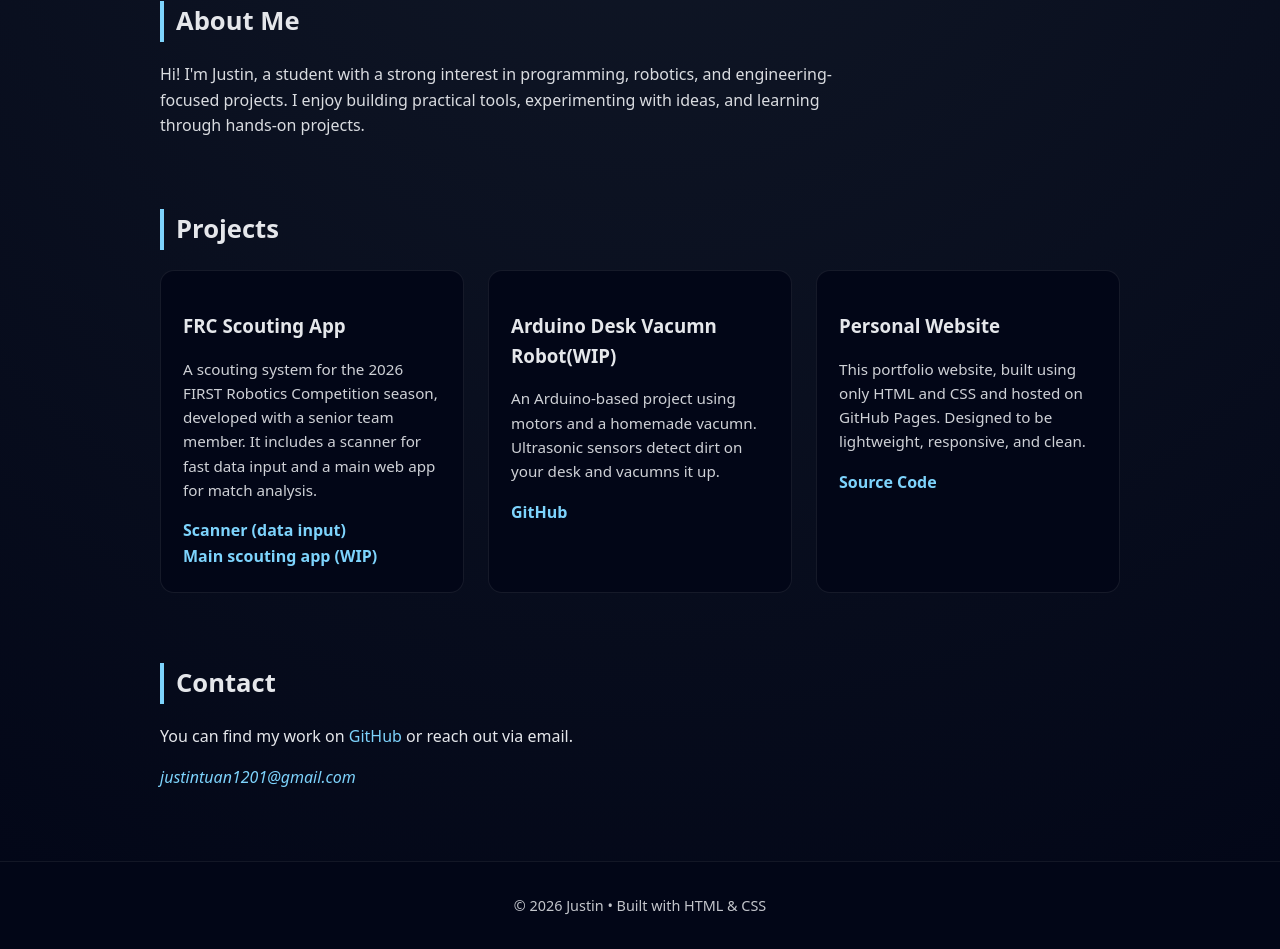
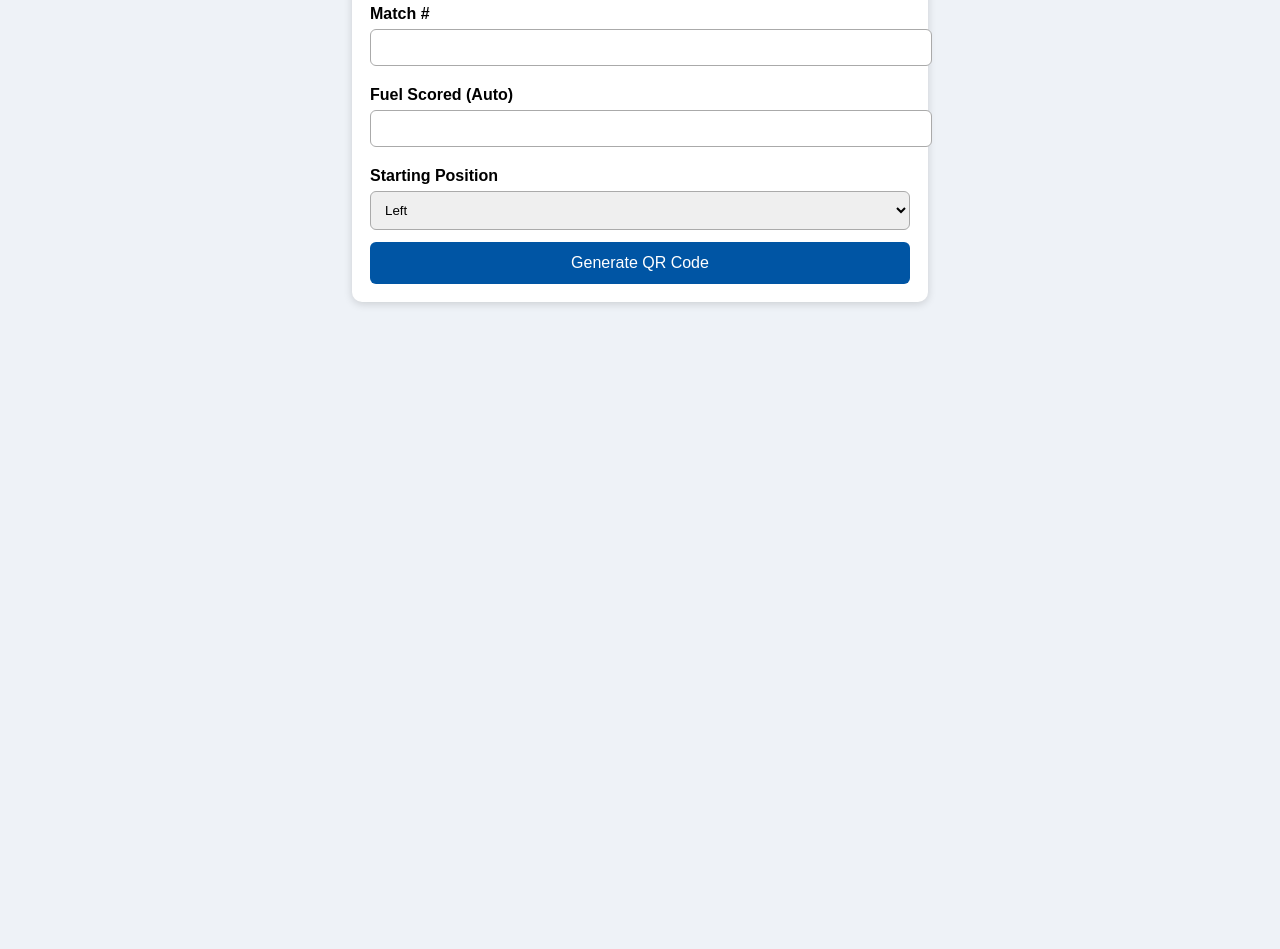
Before and after one commit to minesoil/Tuan-s-Test-Website, a plain HTML site: page index.html in a window 1280 px wide. Shown: the part 265-1214 px from the top of the page. After the commit the page ends 800 px from the top, so only its background shows below. Drawn offline with Linux system fonts and the light colour scheme; a script that the page names is missing.

Commit message:
Revamp index.html for FRC 2026 Scouting
Replaced portfolio content with FRC 2026 scouting form and updated styles.

```diff
--- a/index.html
+++ b/index.html
@@ -1,263 +1,116 @@
 <!DOCTYPE html>
 <html lang="en">
 <head>
-    <meta charset="utf-8" />
-    <meta name="viewport" content="width=device-width, initial-scale=1" />
-    <title>Justin's Portfolio</title>
-    <meta name="description" content="Justin T. -> programmer showcasing robotics, web projects, and other experiments." />
-    <link rel="icon" href="/favicon.ico" />
-
-    <style>
-        /* ===== Base Reset ===== */
-        *, *::before, *::after {
-            box-sizing: border-box;
-        }
-
-        body {
-            margin: 0;
-            background-color: #020617;
-            background-image: radial-gradient(circle at top, #111827, #020617);
-            color: #e5e7eb;
-            font-family: system-ui, -apple-system, "Segoe UI", Roboto, Arial, sans-serif;
-            line-height: 1.6;
-        }
-
-        a {
-            color: #7dd3fc;
-            text-decoration: none;
-            position: relative;
-            transition: color 0.25s ease;
-        }
-
-        a::after {
-            content: "";
-            position: absolute;
-            left: 0;
-            bottom: -2px;
-            width: 0;
-            height: 2px;
-            background: linear-gradient(90deg, #7dd3fc, #a78bfa);
-            transition: width 0.3s ease;
-        }
-
-        a:hover {
-            color: #a78bfa;
-        }
-
-        a:hover::after {
-            width: 100%;
-        }
-
-        :focus {
-            outline: 3px solid rgba(167,139,250,0.4);
-            outline-offset: 2px;
-        }
-
-        /* ===== Header ===== */
-        header {
-            background: linear-gradient(135deg, #0ea5e9, #6366f1);
-            background-size: 200% 200%;
-            animation: gradientShift 8s ease infinite;
-            padding: 48px 20px;
-            text-align: center;
-        }
-
-        @keyframes gradientShift {
-            0% { background-position: 0% 50%; }
-            50% { background-position: 100% 50%; }
-            100% { background-position: 0% 50%; }
-        }
-
-        header h1 {
-            font-size: 2.4rem;
-            margin-bottom: 6px;
-            letter-spacing: 0.5px;
-        }
-
-        header p {
-            font-size: 1.05rem;
-            opacity: 0.95;
-            margin: 0;
-        }
-
-        /* ===== Layout ===== */
-        main {
-            max-width: 1000px;
-            margin: 50px auto;
-            padding: 0 20px;
-        }
-
-        section {
-            margin-bottom: 70px;
-        }
-
-        section h2 {
-            font-size: 1.6rem;
-            margin-bottom: 20px;
-            padding-left: 12px;
-            border-left: 4px solid #7dd3fc;
-        }
-
-        /* ===== About ===== */
-        .about p {
-            max-width: 720px;
-            opacity: 0.95;
-        }
-
-        /* ===== Projects ===== */
-        .projects {
-            display: grid;
-            grid-template-columns: repeat(auto-fit, minmax(260px, 1fr));
-            gap: 24px;
-        }
-
-        .project-card {
-            background-color: #020617;
-            border: 1px solid rgba(255,255,255,0.08);
-            border-radius: 14px;
-            padding: 22px;
-            transition:
-                transform 0.25s ease,
-                box-shadow 0.25s ease,
-                border-color 0.25s ease;
-        }
-
-        .project-card:hover,
-        .project-card:focus-within {
-            transform: translateY(-6px);
-            box-shadow: 0 20px 40px rgba(0,0,0,0.45);
-            border-color: rgba(167,139,250,0.5);
-        }
-
-        .project-card h3 {
-            margin-bottom: 10px;
-        }
-
-        .project-card p {
-            font-size: 0.95rem;
-            opacity: 0.9;
-            margin-bottom: 16px;
-        }
-
-        .project-links a {
-            display: inline-block;
-            margin-right: 18px;
-            font-weight: 600;
-        }
-
-        /* ===== Footer ===== */
-        footer {
-            text-align: center;
-            padding: 32px 20px;
-            background-color: #020617;
-            border-top: 1px solid rgba(255,255,255,0.08);
-            font-size: 0.9rem;
-            opacity: 0.85;
-        }
-
-        /* ===== Mobile ===== */
-        @media (max-width: 480px) {
-            header h1 {
-                font-size: 1.8rem;
-            }
-            section h2 {
-                font-size: 1.3rem;
-            }
-        }
-    </style>
+<meta charset="UTF-8">
+<meta name="viewport" content="width=device-width, initial-scale=1.0">
+<title>FRC 2026 REBUILT Scouting QR</title>
+<style>
+body { font-family: Arial, sans-serif; padding: 20px; background: #eef2f7; }
+h1 { text-align: center; color: #00274C; }
+nav { text-align: center; margin-bottom: 20px; }
+nav button { margin: 0 5px; padding: 10px 15px; border: none; border-radius: 6px; cursor: pointer; background:#0055A4; color:white;}
+nav button.active { background: #003D73; }
+form { background: white; padding: 18px; border-radius: 10px; box-shadow: 0 2px 8px rgba(0,0,0,0.15); max-width: 540px; margin: auto;}
+label { font-weight: bold; margin-top: 8px; display: block; }
+input, select, textarea { width: 100%; margin: 6px 0 12px; padding: 10px; border: 1px solid #aaa; border-radius: 6px;}
+button[type="submit"] { width: 100%; background: #0055A4; color: white; padding: 12px; border: 0; border-radius: 6px; font-size: 16px; cursor: pointer;}
+button[type="submit"]:hover { background: #003D73;}
+#qrcode { text-align: center; margin-top: 20px; }
+</style>
 </head>
-
 <body>
 
-    <!-- ===== Header ===== -->
-    <header>
-        <h1>Justin</h1>
-        <p>Student • Programmer • Robotics & Web Projects</p>
-    </header>
+<h1>FRC 2026 REBUILT Scouting QR</h1>
 
-    <!-- ===== Main ===== -->
-    <main>
+<nav>
+  <button class="tabBtn active" data-tab="auto">Autonomous</button>
+  <button class="tabBtn" data-tab="teleop">Teleop</button>
+  <button class="tabBtn" data-tab="endgame">Endgame</button>
+  <button class="tabBtn" data-tab="notes">Notes / Defense</button>
+</nav>
 
-        <!-- About -->
-        <section class="about">
-            <h2>About Me</h2>
-            <p>
-                Hi! I'm Justin, a student with a strong interest in programming, robotics,
-                and engineering-focused projects. I enjoy building practical tools,
-                experimenting with ideas, and learning through hands-on projects.
-            </p>
-        </section>
+<form id="scoutForm">
+  <label>Team #</label><input type="number" id="team" required>
+  <label>Match #</label><input type="number" id="match" required>
 
-        <!-- Projects -->
-        <section>
-            <h2>Projects</h2>
+  <!-- Autonomous Tab -->
+  <div class="tabContent" id="auto">
+    <label>Fuel Scored (Auto)</label><input type="number" id="autoFuel" min="0">
+    <label>Starting Position</label>
+    <select id="autoPos">
+      <option value="Left">Left</option>
+      <option value="Center">Center</option>
+      <option value="Right">Right</option>
+    </select>
+  </div>
 
-            <div class="projects">
+  <!-- Teleop Tab -->
+  <div class="tabContent" id="teleop" style="display:none;">
+    <label>Fuel Scored (Teleop)</label><input type="number" id="teleopFuel" min="0">
+    <label>Obstacles Crossed</label><input type="number" id="obstacles" min="0">
+  </div>
 
-                <!-- Project 1 -->
-                <article class="project-card">
-                    <h3>FRC Scouting App</h3>
-                    <p>
-                        A scouting system for the 2026 FIRST Robotics Competition season,
-                        developed with a senior team member. It includes a scanner for
-                        fast data input and a main web app for match analysis.
-                    </p>
-                    <div class="project-links">
-                        <a href="https://scanner-five-mu.vercel.app/" target="_blank" rel="noopener noreferrer">
-                            Scanner (data input)
-                        </a><br>
-                        <a href="https://frc-ivory.vercel.app/" target="_blank" rel="noopener noreferrer">
-                            Main scouting app (WIP)
-                        </a>
-                    </div>
-                </article>
+  <!-- Endgame Tab -->
+  <div class="tabContent" id="endgame" style="display:none;">
+    <label>Climb Level</label>
+    <select id="climb">
+      <option value="None">None</option>
+      <option value="Low">Low</option>
+      <option value="Mid">Mid</option>
+      <option value="High">High</option>
+      <option value="Traversal">Traversal</option>
+    </select>
+  </div>
 
-                <!-- Project 2 -->
-                <article class="project-card">
-                    <h3>Arduino Desk Vacumn Robot(WIP)</h3>
-                    <p>
-                        An Arduino-based project using motors and a homemade vacumn.
-                        Ultrasonic sensors detect dirt on your desk and vacumns it up.
-                    </p>
-                    <div class="project-links">
-                        <a href="#" target="_blank" rel="noopener noreferrer">GitHub</a>
-                    </div>
-                </article>
+  <!-- Notes / Defense Tab -->
+  <div class="tabContent" id="notes" style="display:none;">
+    <label>Autonomous Notes</label><textarea id="autoNotes" placeholder="Extra observations..."></textarea>
+    <label>Teleop / Defense Notes</label><textarea id="teleopDefense" placeholder="Defense, fouls, strategy..."></textarea>
+    <label>Endgame Notes / Penalties</label><textarea id="endNotes" placeholder="Final observations, penalties..."></textarea>
+  </div>
 
-                <!-- Project 3 -->
-                <article class="project-card">
-                    <h3>Personal Website</h3>
-                    <p>
-                        This portfolio website, built using only HTML and CSS and hosted
-                        on GitHub Pages. Designed to be lightweight, responsive, and clean.
-                    </p>
-                    <div class="project-links">
-                        <a href="https://github.com/minesoil/Tuan-s-Test-Website" >Source Code</a>
-                    </div>
-                </article>
+  <button type="submit">Generate QR Code</button>
+</form>
 
-            </div>
-        </section>
+<div id="qrcode"></div>
 
-        <!-- Contact -->
-        <section>
-            <h2>Contact</h2>
-            <p>
-                You can find my work on
-                <a href="https://github.com/minesoil" target="_blank" rel="noopener noreferrer">GitHub</a>
-                or reach out via email.
-            </p>
-            <address>
-                <a href="htttps://gmail.com/justintuan1201@gmail.com">justintuan1201@gmail.com</a>
-            </address>
-        </section>
+<script src="https://cdnjs.cloudflare.com/ajax/libs/qrious/4.0.2/qrious.min.js"></script>
+<script>
+// Tab Navigation
+const tabs = document.querySelectorAll('.tabBtn');
+const contents = document.querySelectorAll('.tabContent');
+tabs.forEach(tab => {
+  tab.addEventListener('click', () => {
+    tabs.forEach(t => t.classList.remove('active'));
+    tab.classList.add('active');
+    contents.forEach(c => c.style.display = 'none');
+    document.getElementById(tab.dataset.tab).style.display = 'block';
+  });
+});
 
-    </main>
+// QR Generation
+const form = document.getElementById('scoutForm');
+const qrDiv = document.getElementById('qrcode');
+const qr = new QRious({ element: document.createElement('canvas'), size: 300 });
+qrDiv.appendChild(qr.element);
 
-    <!-- ===== Footer ===== -->
-    <footer>
-        © 2026 Justin • Built with HTML & CSS
-    </footer>
+form.addEventListener('submit', e => {
+  e.preventDefault();
+  const data = {
+    team: document.getElementById('team').value,
+    match: document.getElementById('match').value,
+    autoFuel: document.getElementById('autoFuel').value,
+    autoPos: document.getElementById('autoPos').value,
+    teleopFuel: document.getElementById('teleopFuel').value,
+    obstacles: document.getElementById('obstacles').value,
+    climb: document.getElementById('climb').value,
+    autoNotes: document.getElementById('autoNotes').value,
+    teleopDefense: document.getElementById('teleopDefense').value,
+    endNotes: document.getElementById('endNotes').value
+  };
+  qr.value = JSON.stringify(data);
+});
+</script>
 
 </body>
 </html>
```
